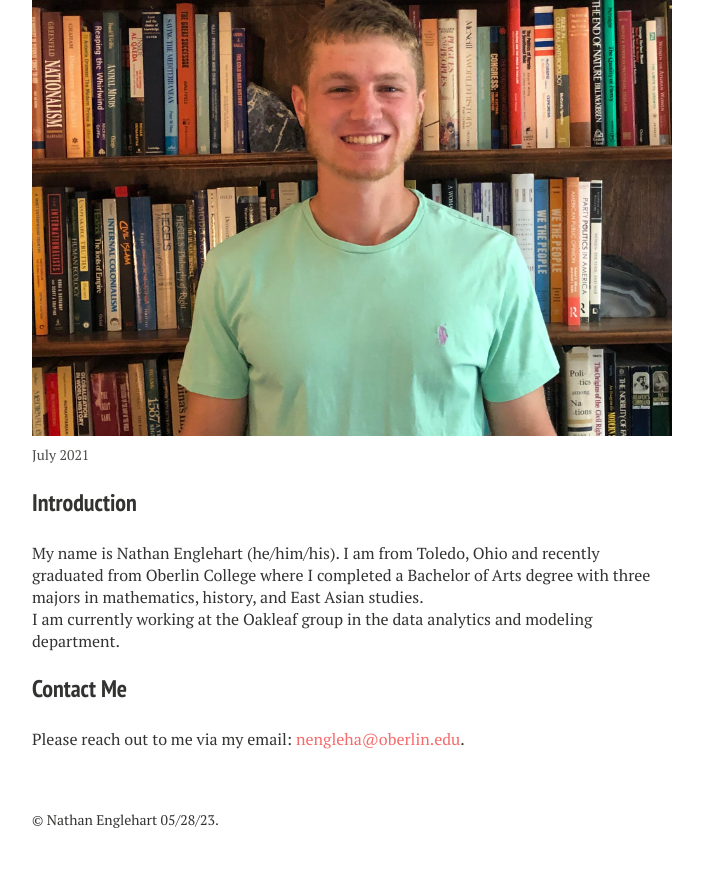
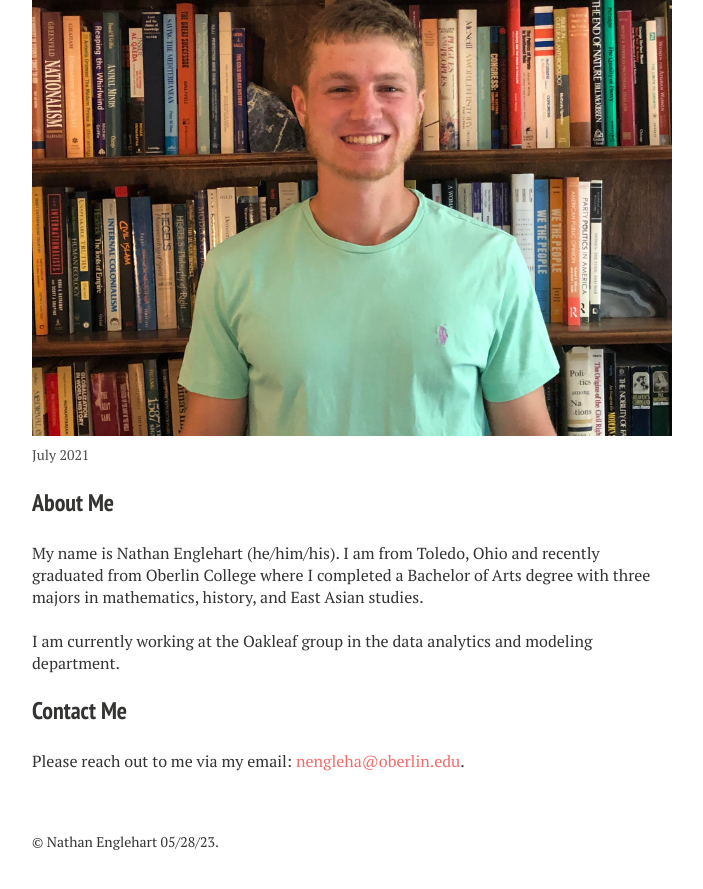
Before and after one commit to nathanenglehart/nathanenglehart.github.io, a Jekyll site: the page built from index.md, in a window 1280 px wide and 900 px high, scrolled down 614 px. Shown: the top 889 px of the window, without its empty margins (288-991 px from the left). Built offline with Jekyll 4.4.1, drawn with Linux system fonts in a browser that asks for light colours; nearby versions of some CDN libraries.

Commit message:
spacing again

```diff
--- a/index.md
+++ b/index.md
@@ -12,9 +12,10 @@ image:
 <figcaption>July 2021</figcaption>
 </figure>
 <div class="bod">
-<h3 class="small_title">Introduction</h3>
+<h3 class="small_title">About Me</h3>
 
 My name is Nathan Englehart (he/him/his). I am from Toledo, Ohio and recently graduated from Oberlin College where I completed a Bachelor of Arts degree with three majors in mathematics, history, and East Asian studies.
+<br>
 <br>
 I am currently working at the Oakleaf group in the data analytics and modeling department.
 
```
